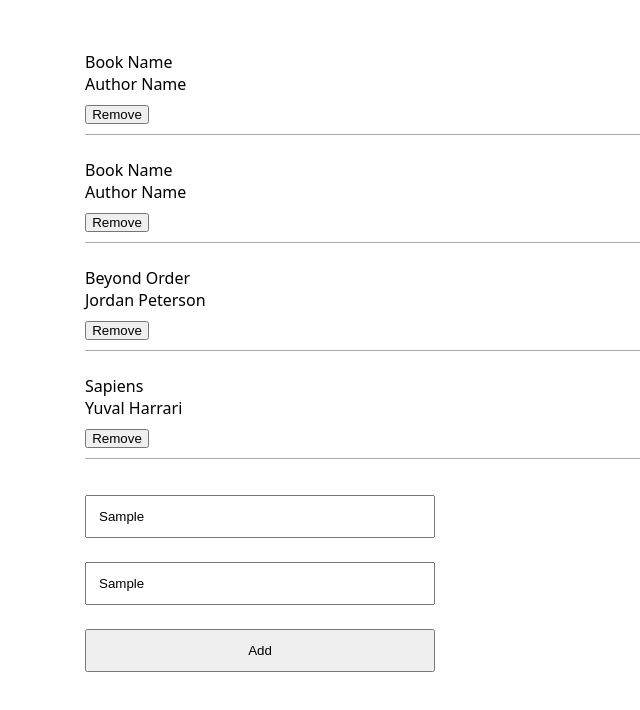
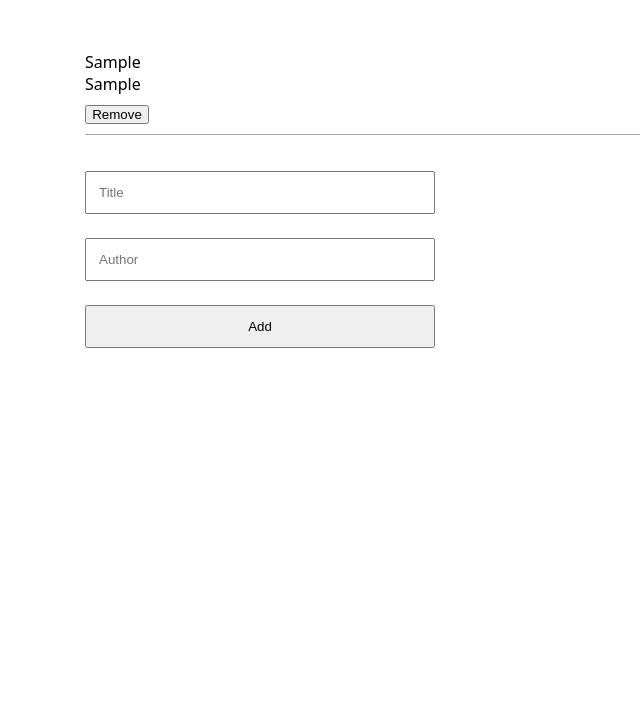
Before and after one commit to theodoku/Awesome-Books--1, a plain HTML site: page index.html in a window 1280 px wide. Both pictures are taken after typing "Sample", "Sample" into the empty fields and a click on the input "Add". Shown: the part 126-836 px from the top of the page, without its empty margins (205-845 px from the left). After the commit the page ends 800 px from the top, so only its background shows below. Drawn offline with Linux system fonts and the light colour scheme.

Commit message:
Extend display book function

```diff
--- a/index.html
+++ b/index.html
@@ -15,7 +15,7 @@
     </header>
     <section>
         <ul class="book-container">
-            <li>
+            <!-- <li>
                 <span>Book Name</span>
                 <span>Author Name</span>
                 <button class="remove-btn">Remove</button>
@@ -24,7 +24,7 @@
                 <span>Book Name</span>
                 <span>Author Name</span>
                 <button class="remove-btn">Remove</button>
-            </li>
+            </li> -->
         </ul>
     </section>
     <section>
--- a/script.js
+++ b/script.js
@@ -1,25 +1,32 @@
-const books = [
-  {
-    name: 'Beyond Order',
-    author: 'Jordan Peterson',
-  },
-  {
-    name: 'Sapiens',
-    author: 'Yuval Harrari',
-  },
-];
-
+const books = JSON.parse(localStorage.getItem('books')) || [];
 const bookContainer = document.querySelector('.book-container');
 
+// function removeBook(btn, i) {
+//   // const parentLi = btn.parentNode;
+//   // bookContainer.removeChild(parentLi);
+
+// }
+
 function displayBooks() {
+  bookContainer.innerHTML = '';
+  localStorage.setItem('books', JSON.stringify(books));
+
   books.forEach((item) => {
     const li = document.createElement('li');
     const innerHtml = `
-        <span>${item.name}</span>
+        <span>${item.title}</span>
         <span>${item.author}</span>
         <button class="remove-btn">Remove</button>`;
     li.innerHTML = innerHtml;
     bookContainer.appendChild(li);
+    const removeBtns = document.querySelectorAll('.remove-btn');
+    [...removeBtns].forEach((btn, i) => {
+      btn.addEventListener('click', () => {
+        books.splice(i, 1);
+        // localStorage.setItem('books', JSON.stringify(books));
+        displayBooks();
+      });
+    });
   });
 }
 
@@ -28,9 +35,11 @@
 // function to add newbook
 
 const form = document.querySelector('#add-book');
-form.addEventListener("submit",(e) => {
-    e.preventDefault();
-    const title = form.title.value;
-    const author = form.author.value;
-    console.log(title);
+form.addEventListener('submit', (e) => {
+  e.preventDefault();
+  const title = form.title.value;
+  const author = form.author.value;
+  books.push({ title, author });
+  displayBooks();
+  form.reset();
 });
```
